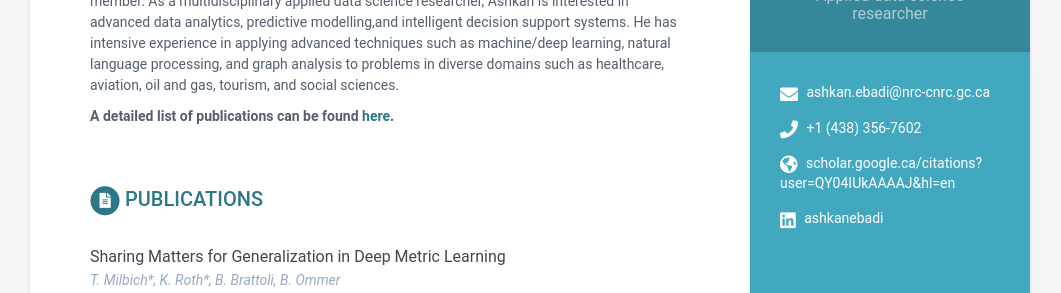
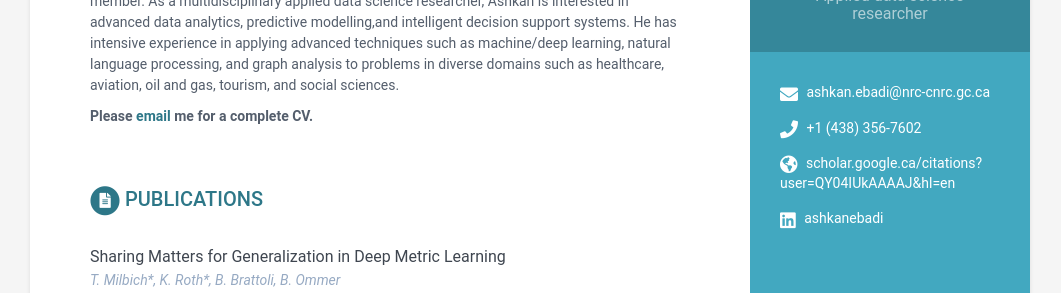
Before and after one commit to ashkan-nrc/ashkan-nrc.github.io, a Jekyll site: the page built from index.html, in a window 1280 px wide. Shown: the part 233-526 px from the top of the page, without its empty margins (110-1171 px from the left). Built offline with Jekyll 4.4.1, drawn with Linux system fonts in a browser that asks for light colours.

Commit message:
send CV...

```diff
--- a/_includes/career-profile.html
+++ b/_includes/career-profile.html
@@ -12,7 +12,7 @@
 
   <div class="summary">
     {{ career-profile.summary | markdownify }}
-    <b>A detailed list of publications can be found <a href="https://bbrattoli.github.io/publications/">here</a>.</b>
+    <b>Please <a href="mailto:ashkan.ebadi@nrc-cnrc.gc.ca?subject=CV Request&body=Please send me your CV!" class="button"/>email</a> me for a complete CV.</b>
   </div><!--//summary-->
 
 </section><!--//section-->
```
